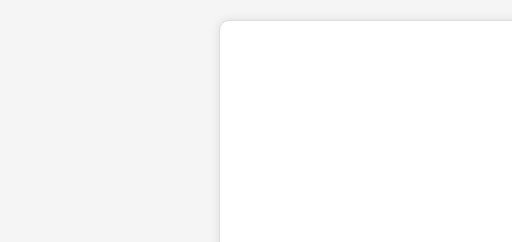
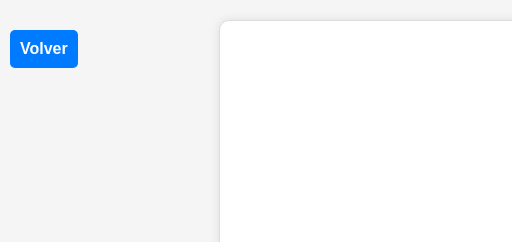
Before and after one commit to guidocalippo/MisWebs, a plain HTML site: page Bote.html in a window 1280 px wide. Shown: the top 242 px of the page, 0-512 px from the left. Drawn offline with Linux system fonts and the light colour scheme.

Commit message:
Update Bote.html
Añadido botón atrás

```diff
--- a/Bote.html
+++ b/Bote.html
@@ -5,6 +5,17 @@
     <meta name="viewport" content="width=device-width, initial-scale=1.0">
     <title>Calcúlame esta :D</title>
     <style>
+        .back-button {
+      position: fixed;
+      top: 10px;
+      left: 10px;
+      padding: 10px;
+      background-color: #007bff;
+      color: white;
+      border: none;
+      border-radius: 5px;
+      cursor: pointer;
+    }
         body {
             font-family: 'Segoe UI', Tahoma, Geneva, Verdana, sans-serif;
             margin: 0;
@@ -106,6 +117,7 @@
 </head>
 <body>
     <div class="container">
+        <button class="back-button" onclick="redirectTo('https://guidocalippo.github.io/MisWebs/')">Volver</button>
         <h1><img src="https://davidrodriguezpasteleria.com/wp-content/uploads/2023/09/logo_2.png" alt="Logo" width="220" height="90"/></h1>
         <h1>Calcúlame esta :D</h1>
         <form id="recaudacionForm">
@@ -129,6 +141,9 @@
     <script src="https://cdnjs.cloudflare.com/ajax/libs/xlsx/0.17.0/xlsx.full.min.js"></script>
     <script src="https://cdnjs.cloudflare.com/ajax/libs/FileSaver.js/2.0.0/FileSaver.min.js"></script>
     <script>
+        function redirectTo(url) {
+    window.location.href = url;
+  }
         document.getElementById('numEmpleados').addEventListener('input', function() {
             crearTabla();
         });
```
